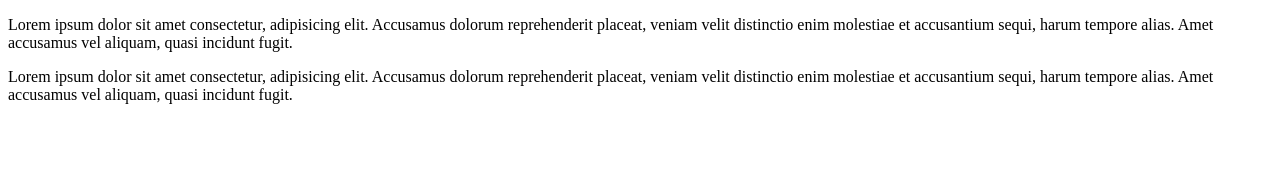
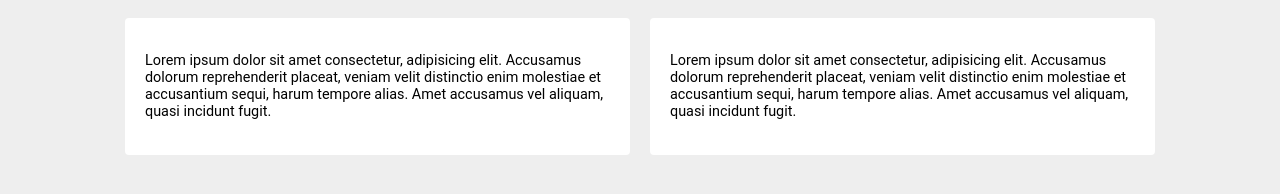
Before and after one commit to KristianColville1/using-jquery, a plain HTML site: page the-importance-of-this/index.html in a window 1280 px wide. Drawn offline with Linux system fonts and the light colour scheme; files that its build step writes are made by us from their sources.

Commit message:
Add css link and title

```diff
--- a/the-importance-of-this/index.html
+++ b/the-importance-of-this/index.html
@@ -4,7 +4,8 @@
     <meta charset="UTF-8">
     <meta http-equiv="X-UA-Compatible" content="IE=edge">
     <meta name="viewport" content="width=device-width, initial-scale=1.0">
-    <title>Document</title>
+    <link rel="stylesheet" href="css/style.css">
+    <title>The importance of 'this'</title>
 </head>
 <body>
     <div id="container">
```
